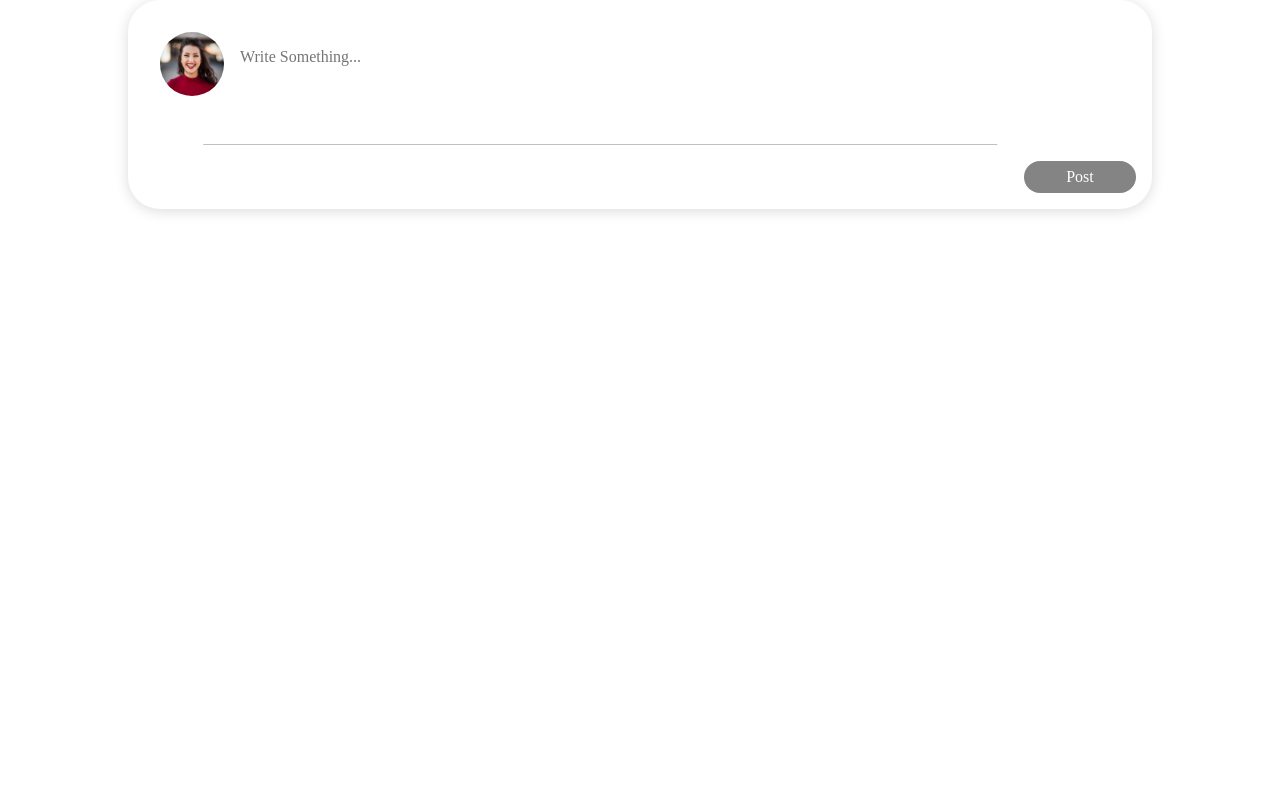
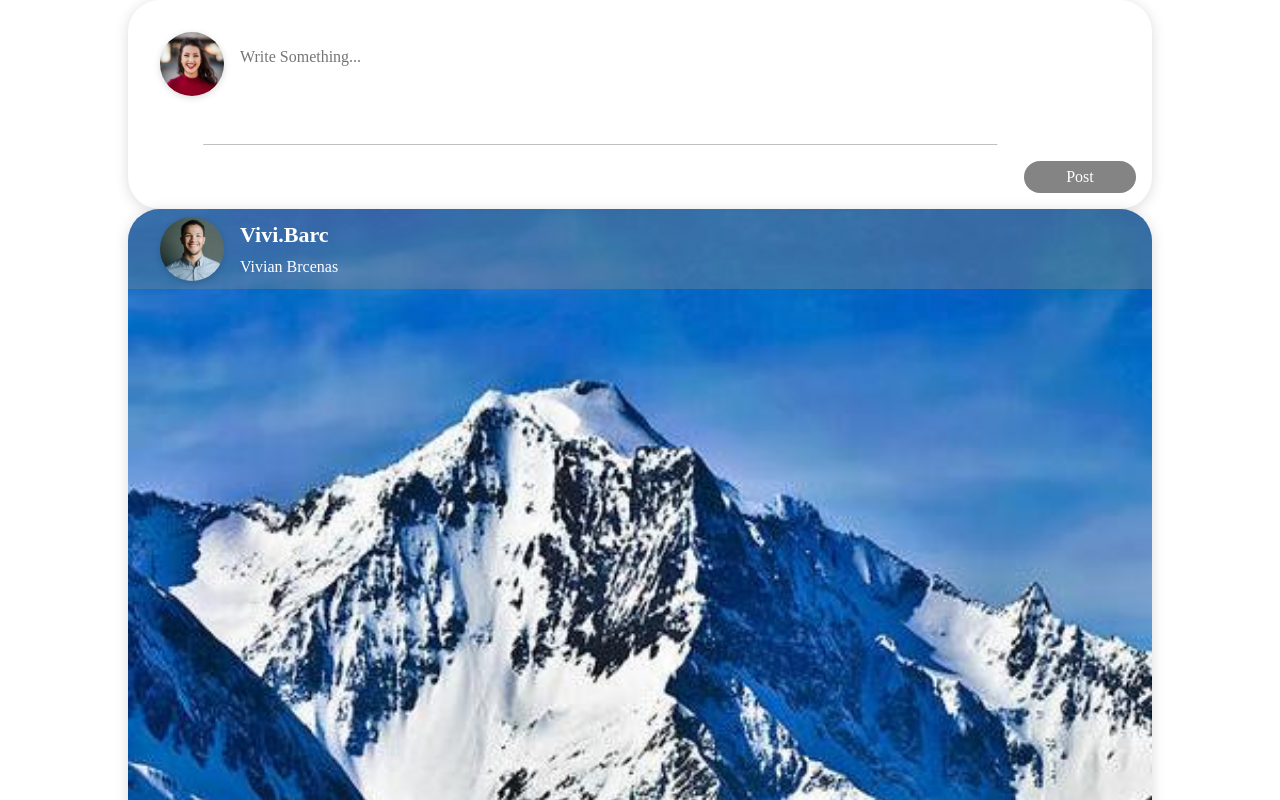
Before and after one commit to Navid079/SocialNetwork, a React (Create React App) app: page / in a window 1280 px wide. Shown: the top 800 px of the page. Built offline with nearby package versions, Linux system fonts and the light colour scheme.

Commit message:
image post added

```diff
--- a/src/App.css
+++ b/src/App.css
@@ -6,8 +6,11 @@
 
 :root {
   --clr-primary: #848484;
+  --clr-primary-alpha: #84848466;
   --clr-secondary: #c0c0c0;
 
   --clr-white: white;
   --clr-black: black;
+
+  --radius: 2rem;
 }
--- a/src/App.js
+++ b/src/App.js
@@ -2,11 +2,13 @@ import React from 'react';
 
 import './App.css';
 import NewPost from './components/NewPost/NewPost';
+import Post from './components/Post/Post';
 
 function App() {
   return (
     <div className='App'>
       <NewPost />
+      <Post />
     </div>
   );
 }
--- a/src/components/NewPost/NewPost.css
+++ b/src/components/NewPost/NewPost.css
@@ -2,7 +2,7 @@
   box-shadow: 0 2px 14px #00000025;
   width: 80%;
   margin: 0 auto;
-  border-radius: 2rem;
+  border-radius: var(--radius);
   background-color: var(--clr-white);
   display: flex;
   flex-direction: column;
@@ -22,6 +22,7 @@
   flex-grow: 0;
   flex-shrink: 0;
   margin: 0 1rem 0 0;
+  box-shadow: 0 2px 7px #00000025;
 }
 
 .new-post__avatar {
--- a/src/components/NewPost/NewPost.js
+++ b/src/components/NewPost/NewPost.js
@@ -11,6 +11,7 @@ const NewPost = ({ onPost }) => {
           <img
             className='new-post__avatar'
             src={require('../../assets/pp4.jpg')}
+            alt='avatar'
           />
         </div>
         <textarea
--- /dev/null
+++ b/src/components/Post/Post.css
@@ -0,0 +1,77 @@
+.post {
+  width: 80%;
+  background-color: var(--clr-white);
+  border-radius: var(--radius);
+  min-height: 10rem;
+  box-shadow: 0 2px 14px #00000025;
+  margin: 0 auto;
+  position: relative;
+}
+
+.post__header,
+.post__footer {
+  background-color: var(--clr-primary-alpha);
+  width: 100%;
+  height: 5rem;
+  position: absolute;
+  padding: 0.5rem 2rem;
+}
+
+.post__header {
+  top: 0;
+  border-top-left-radius: inherit;
+  border-top-right-radius: inherit;
+}
+
+.post__profile {
+  display: flex;
+}
+
+.post__avatar-container {
+  width: 4rem;
+  height: 4rem;
+  margin: 0 1rem 0 0;
+  border-radius: 4rem;
+  box-shadow: 0 2px 7px #00000025;
+}
+
+.post__avatar {
+  width: 100%;
+  height: 100%;
+  border-radius: inherit;
+}
+
+.post__title {
+  display: flex;
+  justify-content: space-around;
+  align-items: flex-start;
+  flex-direction: column;
+  color: var(--clr-white);
+}
+
+.post__user {
+  font-size: 1.375rem;
+}
+
+.post__location {
+  font-size: 1rem;
+  font-weight: 200;
+}
+
+.post__container {
+  width: 100%;
+  height: 100%;
+  border-radius: inherit;
+}
+
+.post__image {
+  width: 100%;
+  height: 100%;
+  border-radius: inherit;
+}
+
+.post__footer {
+  bottom: 0;
+  border-bottom-left-radius: inherit;
+  border-bottom-right-radius: inherit;
+}
--- /dev/null
+++ b/src/components/Post/Post.js
@@ -0,0 +1,35 @@
+import React from 'react';
+
+import './Post.css';
+
+const Post = () => {
+  return (
+    <div className='post'>
+      <div className='post__header'>
+        <div className='post__profile'>
+          <div className='post__avatar-container'>
+            <img
+              className='post__avatar'
+              src={require('../../assets/pp1.jpg')}
+              alt='avatar'
+            />
+          </div>
+          <div className='post__title'>
+            <h2 className='post__user'>Vivi.Barc</h2>
+            <h4 className='post__location'>Vivian Brcenas</h4>
+          </div>
+        </div>
+      </div>
+      <div className='post__container'>
+        <img
+          className='post__image'
+          src={require('../../assets/post.jpg')}
+          alt='post'
+        />
+      </div>
+      <div className='post__footer'></div>
+    </div>
+  );
+};
+
+export default Post;
```
Also changed, not shown: src/assets/post.jpg (added).
